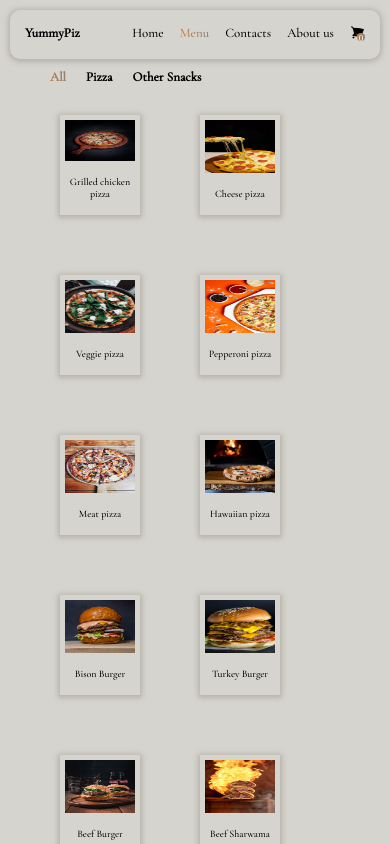
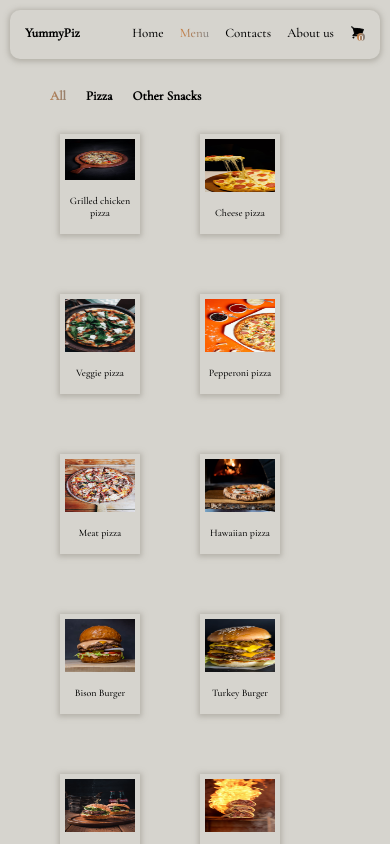
Before and after one commit to Manuelorji/yummypiz, a Next.js app: page /menu in a window 390 px wide. Shown: the top 844 px of the page. Built offline with nearby package versions, Linux system fonts and the light colour scheme.

Commit message:
updated the pages  styling

```diff
--- a/styles/pages/Menu.module.scss
+++ b/styles/pages/Menu.module.scss
@@ -50,7 +50,7 @@
 @media screen and (min-width: 567px) and (max-width: 780px) {
   .container {
     main {
-      padding: 15% 40px 0;
+      padding: 20% 40px 0;
       font-size: small;
     }
   }
@@ -59,7 +59,7 @@
 @media screen and (min-width: 350px) and (max-width: 568px) {
   .container {
     main {
-      padding: 15% 40px 0;
+      padding: 20% 40px 0;
       font-size: small;
     }
   }
```
